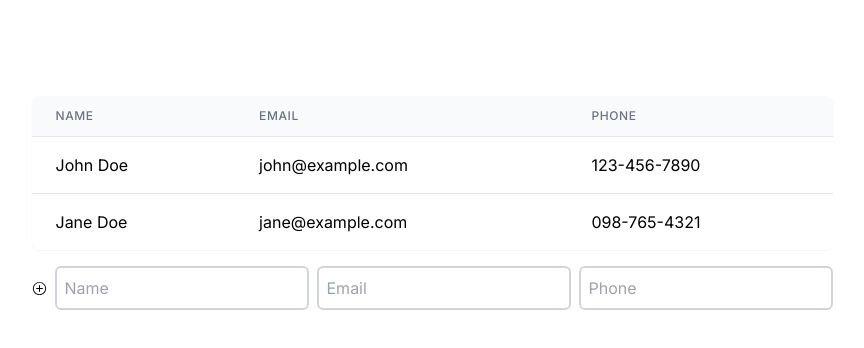
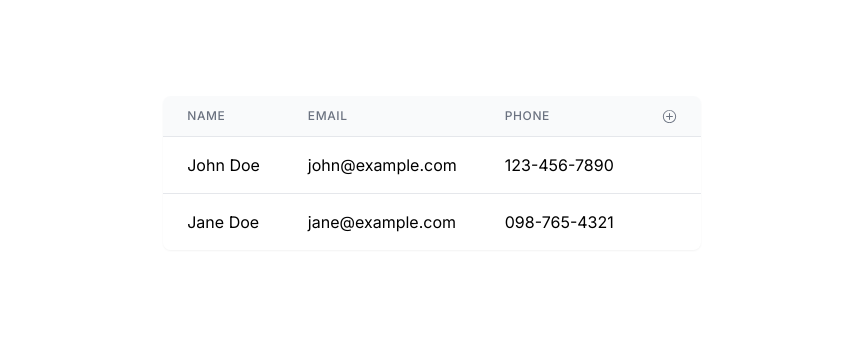
Before and after one commit to imagine-bot/29242, a Next.js app: page / in a window 1280 px wide. Shown: the top 348 px of the page, without its empty margins (208-1072 px from the left). Built offline with nearby package versions, Linux system fonts and the light colour scheme.

Commit message:
Commit from Stub AI

```diff
--- a/components/UserList.tsx
+++ b/components/UserList.tsx
@@ -14,6 +14,7 @@
 const UserList: React.FC<UserListProps> = ({ users }) => {
   const [newUser, setNewUser] = useState<User>({ name: '', email: '', phone: '' });
   const [userList, setUserList] = useState<User[]>(users);
+  const [showInput, setShowInput] = useState<boolean>(false);
 
   const handleInputChange = (e: React.ChangeEvent<HTMLInputElement>) => {
     setNewUser({ ...newUser, [e.target.name]: e.target.value });
@@ -23,6 +24,7 @@
     if (e.key === 'Enter') {
       setUserList([...userList, newUser]);
       setNewUser({ name: '', email: '', phone: '' });
+      setShowInput(false);
     }
   };
 
@@ -34,6 +36,9 @@
             <th className="px-6 py-3 text-left text-xs font-medium text-gray-500 uppercase tracking-wider">Name</th>
             <th className="px-6 py-3 text-left text-xs font-medium text-gray-500 uppercase tracking-wider">Email</th>
             <th className="px-6 py-3 text-left text-xs font-medium text-gray-500 uppercase tracking-wider">Phone</th>
+            <th className="px-6 py-3 text-left text-xs font-medium text-gray-500 uppercase tracking-wider">
+              <PlusCircledIcon onClick={() => setShowInput(true)} />
+            </th>
           </tr>
         </thead>
         <tbody className="bg-white divide-y divide-gray-200">
@@ -44,10 +49,9 @@
               <td className="px-6 py-4 whitespace-nowrap">{user.phone}</td>
             </tr>
           ))}
-        </tbody>
-      </table>
-      <div className="flex items-center mt-4">
-        <PlusCircledIcon />
+          {showInput && (
+            <tr>
+              <td className="px-6 py-4 whitespace-nowrap">
                 <input
                   type="text"
                   name="name"
@@ -57,6 +61,8 @@
                   onKeyDown={handleAddUser}
                   className="border-2 border-gray-300 rounded-md p-2 ml-2"
                 />
+              </td>
+              <td className="px-6 py-4 whitespace-nowrap">
                 <input
                   type="text"
                   name="email"
@@ -66,6 +72,8 @@
                   onKeyDown={handleAddUser}
                   className="border-2 border-gray-300 rounded-md p-2 ml-2"
                 />
+              </td>
+              <td className="px-6 py-4 whitespace-nowrap">
                 <input
                   type="text"
                   name="phone"
@@ -75,7 +83,11 @@
                   onKeyDown={handleAddUser}
                   className="border-2 border-gray-300 rounded-md p-2 ml-2"
                 />
-      </div>
+              </td>
+            </tr>
+          )}
+        </tbody>
+      </table>
     </div>
   );
 };
```
Lines whose indentation alone changed are shown as unchanged.
